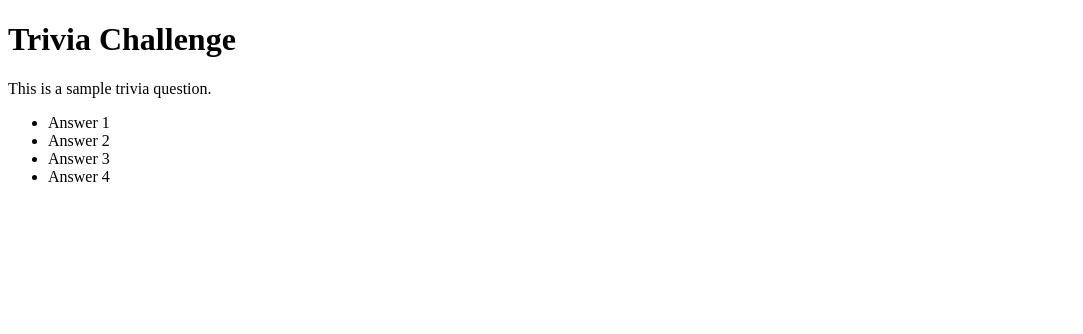
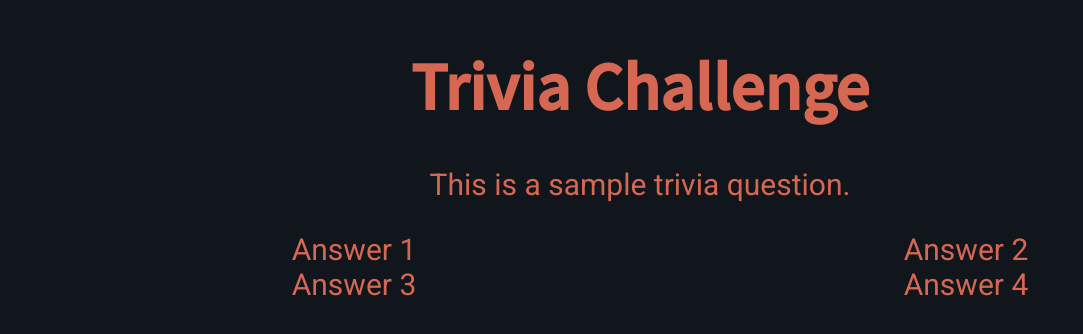
Before and after one commit to joetreygrace/Tandem-Trivia-Challenge, a plain HTML site: page index.html in a window 1280 px wide. Shown: the whole page, without its empty margins (0-1083 px from the left). Drawn offline with Linux system fonts and the light colour scheme.

Commit message:
Added some basic styling for prototype.

```diff
--- a/CSS/layout.css
+++ b/CSS/layout.css
@@ -0,0 +1,9 @@
+html {
+  text-align: center;
+}
+
+ul {
+  display: grid;
+  grid-template-columns: 1fr 1fr;
+  grid-template-rows: 1fr 1fr;
+}
--- a/CSS/style.css
+++ b/CSS/style.css
@@ -0,0 +1,23 @@
+@import url("https://fonts.googleapis.com/css2?family=Noto+Sans+TC:wght@500&family=Roboto&display=swap");
+
+:root {
+  --black: #11151c;
+  --blue: #212d40;
+  --charcoal: #364156;
+  --darkRed: #7d4e57;
+  --red: #d66853;
+  font: 30px "Roboto", sans-serif;
+  color: var(--red);
+}
+
+html {
+  background-color: var(--black);
+}
+
+h1 {
+  font-family: "Noto Sans TC", sans-serif;
+}
+
+ul {
+  list-style-type: none;
+}
--- a/index.html
+++ b/index.html
@@ -3,6 +3,8 @@
   <head>
     <meta charset="UTF-8" />
     <meta name="viewport" content="width=device-width, initial-scale=1.0" />
+    <link rel="stylesheet" href="./css/style.css" />
+    <link rel="stylesheet" href="./css/layout.css" />
     <title>Trivia Challenge</title>
   </head>
   <body>
```
